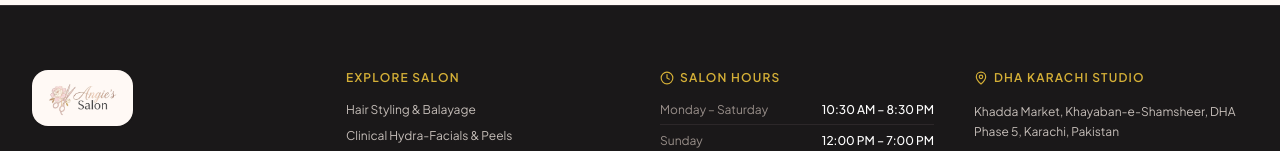
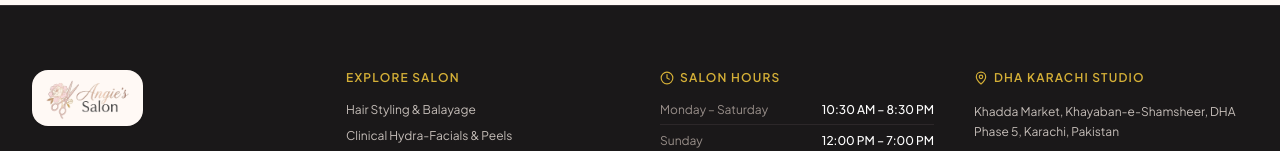
Before and after one commit to abdullahhonest666-lab/angies-salon, a React (Vite) app: page / in a window 1280 px wide. Shown: the part 4064-4215 px from the top of the page. Built offline with nearby package versions, Linux system fonts and the light colour scheme; no server answers; a web font is replaced by a local one.

Commit message:
Update Footer component styles
Adjusted padding and image height in the footer component.

```diff
--- a/src/components/Footer.tsx
+++ b/src/components/Footer.tsx
@@ -13,11 +13,11 @@ export const Footer: React.FC<FooterProps> = ({ onNavigate }) => {
         <div className="grid grid-cols-1 md:grid-cols-2 lg:grid-cols-4 gap-10 pb-12 border-b border-[#332D30]">
           {/* Brand & Story */}
           <div className="space-y-4">
-            <div className="bg-[#FFF9F5] p-2.5 rounded-2xl inline-block shadow-xs">
+            <div className="bg-[#FFF9F5] p-1.5 rounded-2xl inline-block shadow-xs">
               <img
                 src="/images/logo.png"
                 alt="Angie's Salon"
-                className="h-9 w-auto object-contain"
+                className="h-11 w-auto object-contain"
               />
             </div>
             <p className="text-xs leading-relaxed text-[#B5ABA5]">
```
